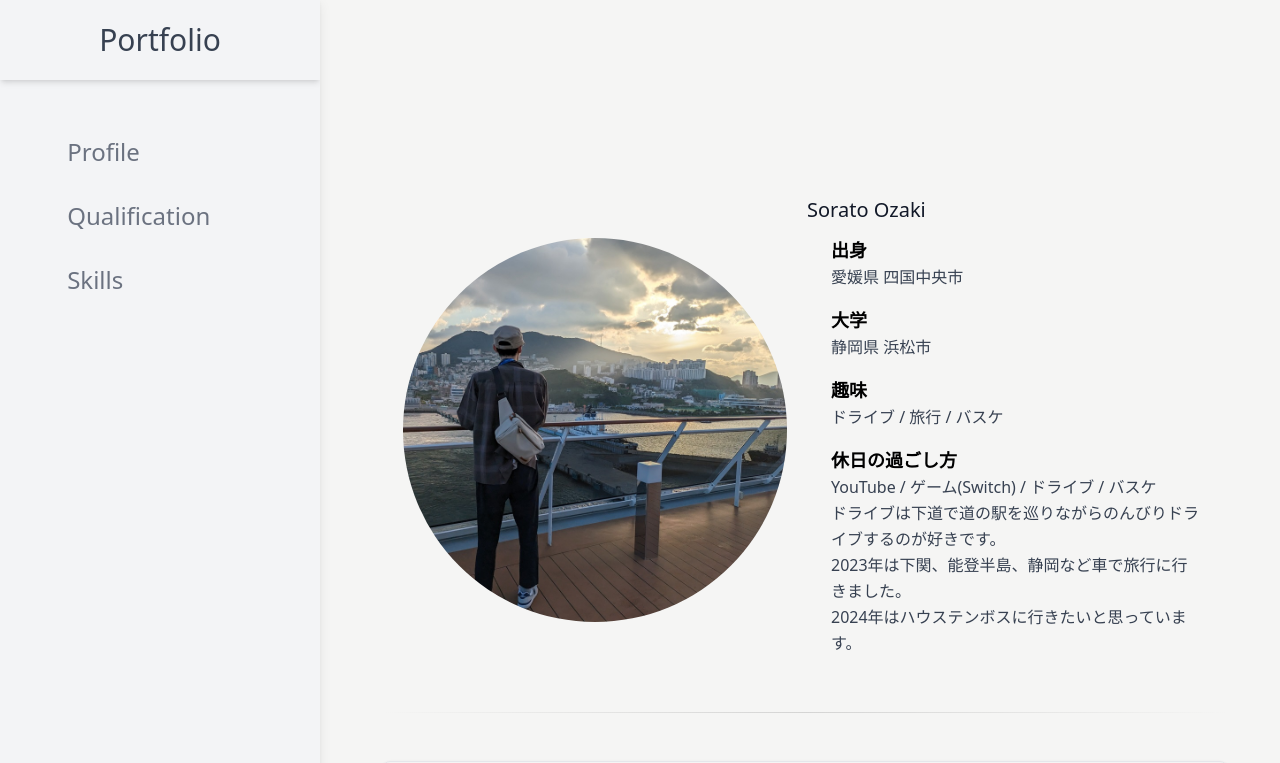
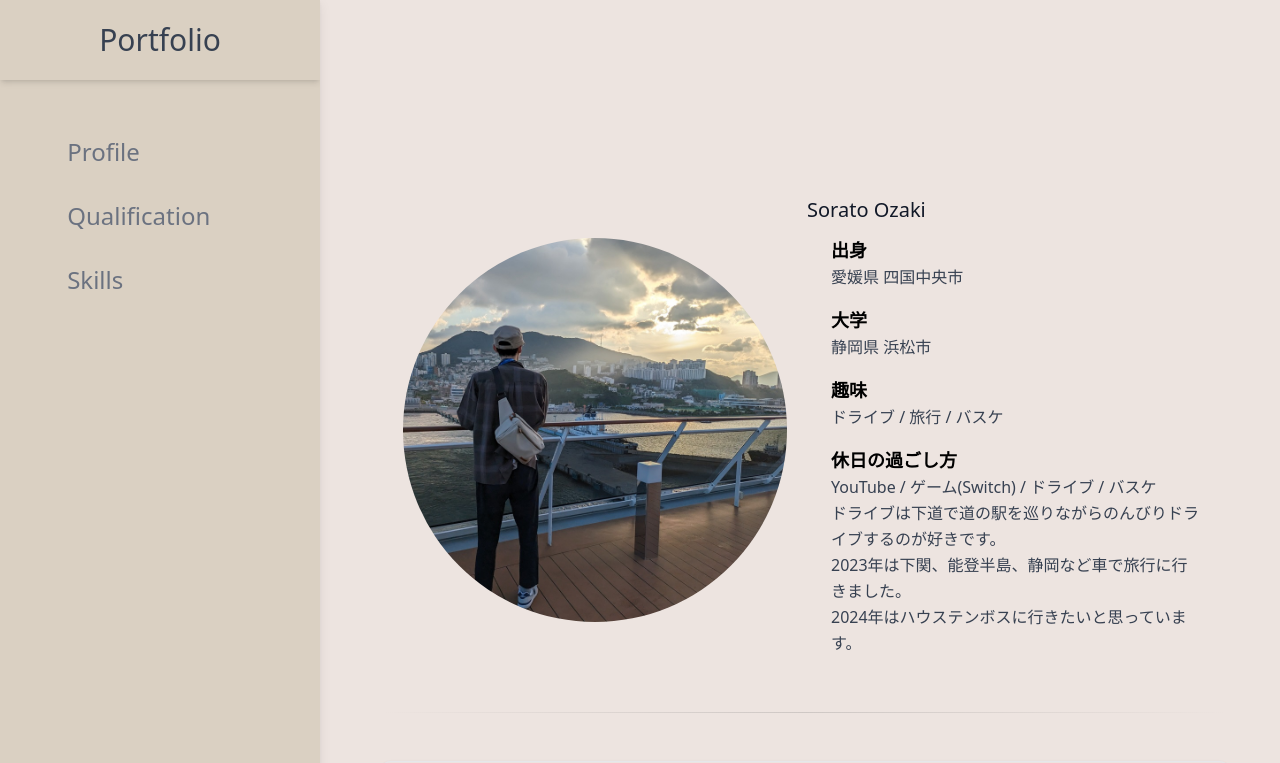
Before and after one commit to sorato190/portfolio, a Next.js app: page /profile in a window 1280 px wide. Shown: the top 763 px of the page. Built offline with nearby package versions, Linux system fonts and the light colour scheme.

Commit message:
テーマカラーを変更

```diff
--- a/src/app/layout.tsx
+++ b/src/app/layout.tsx
@@ -17,7 +17,8 @@ export default function RootLayout({
 }>) {
   return (
     <html lang="jp" className='scroll-smooth'>
-      <body className="bg-stone-100">
+      {/* <body className="bg-stone-100"> */}
+      <body className="bg-brown">
         <SideNav />
         <div className="p-5 sm:!pl-[350px] flex flex-wrap items-center justify-center" id="content">
           <div className="mx-auto max-w-screen-2xl px-4 md:px-8 lg:mt-44">
--- a/src/app/profile/02_qualification.tsx
+++ b/src/app/profile/02_qualification.tsx
@@ -15,14 +15,14 @@ export default function Qualification() {
 
   return (
     <div id='qualification' className="flex justify-center items-center">
-      <div className="block w-full p-6 border border-gray-200 rounded-lg shadow hover:bg-gray-100 dark:bg-gray-300 dark:border-gray-700 dark:hover:bg-gray-100">
+      <div className="block w-full p-6 border border-gray-200 rounded-lg shadow dark:bg-gray-300 dark:border-gray-700">
         <h5 className="mb-4 text-2xl font-bold tracking-tight text-gray-900 dark:text-white">
           Qualification
         </h5>
         < div className="md:mx-10 grid grid-cols-2 gap-4 sm:grid-cols-3" >
           {qualification.map((item) => {
             return (
-              <div key={item} className="font-normal text-lg lg:text-xl text-gray-700 dark:text-gray-400">
+              <div key={item} className="font-normal text-lg lg:text-xl text-gray-700 dark:text-gray-600">
                 {item}
               </div>
             )
--- a/src/app/profile/03_skills.tsx
+++ b/src/app/profile/03_skills.tsx
@@ -6,7 +6,7 @@ const skillsLogo = [
   { "path": "nextjs-logo.svg", "width": 18, "height": 14 },
   { "path": "github-logo.svg", "width": 16, "height": 16 },
   { "path": "prisma-logo.svg", "width": 18, "height": 16 },
-  { "path": "mysql-logo.png", "width": 18, "height": 14 },
+  { "path": "mysql-logo.png", "width": 18, "height": 16 },
   { "path": "zabbix-logo.png", "width": 18, "height": 16 },
   { "path": "aws-logo.svg", "width": 1, "height": 16 },
   { "path": "kubernetes-logo.svg", "width": 16, "height": 16 },
@@ -18,14 +18,14 @@ export default function Skills() {
 
   return (
     <div id='skills' className="flex justify-center items-center">
-      <div className="block w-full p-6 border border-gray-200 rounded-lg shadow hover:bg-gray-100 dark:bg-gray-300 dark:border-gray-700 dark:hover:bg-gray-100">
+      <div className="block w-full p-6 border border-gray-200 rounded-lg shadow dark:bg-gray-300 dark:border-gray-700 dark:">
         <h5 className="mb-4 text-2xl font-bold tracking-tight text-gray-900 dark:text-white">
           Skills
         </h5>
         < div className="md:mx-10 grid grid-cols-2 gap-4 lg:grid-cols-3" >
           {skillsLogo.map(logo => {
             return (
-              <div key={logo.path} className="flex justify-center p-2 border border-gray-200 rounded-lg shadow hover:bg-gray-100 dark:bg-gray-300 dark:border-gray-700 dark:hover:bg-gray-100">
+              <div key={logo.path} className="flex justify-center p-2 border border-gray-200 rounded-lg shadow dark:bg-gray-300 dark:border-gray-700 dark:">
                 <img key={logo.path} src={`/profile/skills/${logo.path}`} alt="Logo" className={`w-${logo.width} h-${logo.height}`} />
               </div>
             )
--- a/src/app/profile/04_site.tsx
+++ b/src/app/profile/04_site.tsx
@@ -2,7 +2,7 @@
 import { useState } from "react"
 
 const siteImageList = [
-  { path: '/profile/site/introduce.jpg', url: 'https://main.dbz2q5mr81v86.amplifyapp.com/', title: '自己紹介サイト作ってみた' },
+  { path: '/profile/site/introduce.jpg', url: 'https://main.dbz2q5mr81v86.amplifyapp.com/', title: '自己紹介ページ作ってみた' },
   { path: '/profile/site/msc-bellissima.jpg', url: 'https://bellissima.sumisora.tech', title: 'クルーズ旅行記' },
   { path: '/profile/site/household.jpg', url: 'https://household.sumisora.tech', title: '家計簿アプリ' },
 
@@ -31,7 +31,7 @@ export default function Site() {
   return (
     <>
       {/* <div className="max-w-[1000px] h-[380px] w-full m-auto py-2 px-4 relative"> */}
-      <div className="block w-full p-6 border border-gray-200 rounded-lg shadow hover:bg-gray-100 dark:bg-gray-300 dark:border-gray-700 dark:hover:bg-gray-100">
+      <div className="block w-full p-6 border border-gray-200 rounded-lg shadow  dark:bg-gray-300 dark:border-gray-700 dark:">
         <h5 className="mb-4 text-2xl font-bold tracking-tight text-gray-900 dark:text-white">
           Site
         </h5>
--- a/src/components/layouts/sideNav.tsx
+++ b/src/components/layouts/sideNav.tsx
@@ -25,7 +25,7 @@ export default function SideNav() {
           return (
             <li key={nav.content} className="relative">
               <a href={nav.href} className="flex flex-row items-center h-16 transform hover:translate-x-2 transition-transform ease-in duration-200 text-gray-500 hover:text-gray-800">
-                <span className="inline-flex items-center justify-center h-16 w-16 text-lg text-gray-400"><i className="bx bx-home"></i></span>
+                <span className="inline-flex items-center justify-center h-16 w-16 text-lg text-gray-600"><i className="bx bx-home"></i></span>
                 <span className="text-2xl">{nav.content}</span>
               </a>
             </li>
@@ -40,7 +40,7 @@ export default function SideNav() {
       {/* <!-- Sidenav --> */}
       <nav
         id='sidenav-1'
-        className="hidden z-50 sm:block fixed left-0 top-0 z-[1035] h-screen w-80 -translate-x-full overflow-hidden bg-gray-100 shadow-[0_4px_12px_0_rgba(0,0,0,0.07),_0_2px_4px_rgba(0,0,0,0.05)] data-[te-sidenav-hidden='false']:translate-x-0 dark:bg-zinc-800"
+        className="hidden z-50 sm:block fixed left-0 top-0 z-[1035] h-screen w-80 -translate-x-full overflow-hidden bg-browndark shadow-[0_4px_12px_0_rgba(0,0,0,0.07),_0_2px_4px_rgba(0,0,0,0.05)] data-[te-sidenav-hidden='false']:translate-x-0 dark:bg-zinc-800"
         data-te-sidenav-init
         data-te-sidenav-hidden="false"
         data-te-sidenav-mode="side"
--- a/tailwind.config.ts
+++ b/tailwind.config.ts
@@ -13,6 +13,10 @@ const config: Config = {
         "gradient-conic":
           "conic-gradient(from 180deg at 50% 50%, var(--tw-gradient-stops))",
       },
+      colors: {
+        brown: '#EDE4E0',
+        browndark: '#DAD0C2'
+      }
     },
   },
   plugins: [],
```
